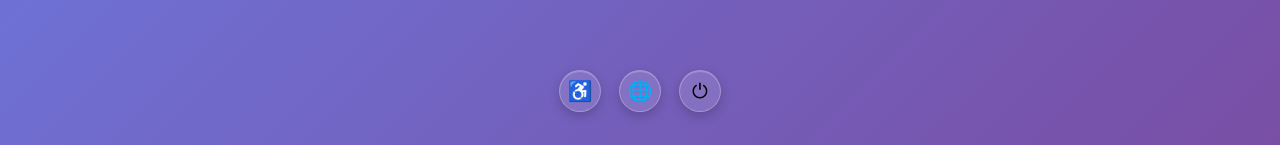
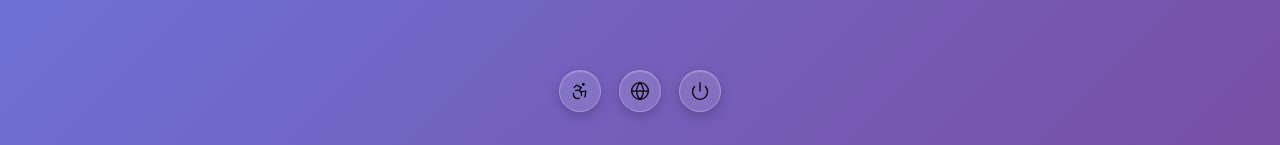
Before and after one commit to Zaid-maker/MacOS, a React (Vite) app: page / in a window 1280 px wide. Shown: the part 652-797 px from the top of the page. Built offline with nearby package versions, Linux system fonts and the light colour scheme.

Commit message:
Add enhanced sleep, restart, and shutdown functionalities with user notifications and animations in LoginPage

```diff
--- a/src/components/LoginPage.tsx
+++ b/src/components/LoginPage.tsx
@@ -1,4 +1,4 @@
-import { AlertCircle, ArrowLeft } from 'lucide-react';
+import { AlertCircle, ArrowLeft, Moon, RotateCw, Power, Globe, Accessibility } from 'lucide-react';
 import type React from 'react';
 import { useEffect, useState } from 'react';
 import { useAuth } from '../contexts/AuthContext';
@@ -91,12 +91,70 @@ export const LoginPage: React.FC = () => {
       'Sleep',
       'Your Mac is going to sleep...',
       'info',
-      { appIcon: '💤', duration: 3000 }
+      { appIcon: '🌙', duration: 2000 }
     );
+
+    // Dim the screen and fade out
     setTimeout(() => {
-      // In a real app, this would trigger sleep mode
-      console.log('Sleep mode activated');
-    }, 1000);
+      const overlay = document.createElement('div');
+      overlay.style.cssText = `
+        position: fixed;
+        top: 0;
+        left: 0;
+        width: 100%;
+        height: 100%;
+        background: #000;
+        z-index: 999999;
+        animation: fadeIn 1s ease-in-out;
+      `;
+      document.body.appendChild(overlay);
+
+      // After fade out, close the tab or show wake message
+      setTimeout(() => {
+        // Try to close the window (works if opened by script)
+        window.close();
+
+        // If window.close() doesn't work (most modern browsers), show wake screen
+        if (!window.closed) {
+          const iconContainer = document.createElement('div');
+          iconContainer.innerHTML = `
+            <svg xmlns="http://www.w3.org/2000/svg" width="72" height="72" viewBox="0 0 24 24" fill="none" stroke="currentColor" stroke-width="1.5" stroke-linecap="round" stroke-linejoin="round">
+              <path d="M12 3a6 6 0 0 0 9 9 9 9 0 1 1-9-9Z"></path>
+            </svg>
+          `;
+
+          overlay.innerHTML = `
+            <div style="
+              display: flex;
+              flex-direction: column;
+              align-items: center;
+              justify-content: center;
+              height: 100vh;
+              color: rgba(255,255,255,0.8);
+              font-family: -apple-system, BlinkMacSystemFont, 'SF Pro Display', system-ui, sans-serif;
+              text-align: center;
+              padding: 20px;
+            ">
+              <div id="sleep-icon" style="margin-bottom: 30px; opacity: 0.7;"></div>
+              <div style="font-size: 24px; font-weight: 300; margin-bottom: 10px;">Mac is asleep</div>
+              <div style="font-size: 16px; opacity: 0.7; margin-bottom: 30px;">Click or press any key to wake</div>
+            </div>
+          `;
+
+          overlay.querySelector('#sleep-icon')?.appendChild(iconContainer.firstElementChild!);
+
+          const wake = () => {
+            overlay.style.animation = 'fadeOut 0.5s ease-in-out';
+            setTimeout(() => {
+              document.body.removeChild(overlay);
+            }, 500);
+          };
+
+          overlay.addEventListener('click', wake);
+          document.addEventListener('keydown', wake, { once: true });
+        }
+      }, 1000);
+    }, 1500);
   };
 
   const handleRestart = () => {
@@ -104,12 +162,63 @@ export const LoginPage: React.FC = () => {
       'Restart',
       'Your Mac is restarting...',
       'warning',
-      { appIcon: '🔄', duration: 3000 }
+      { appIcon: '↻', duration: 2000 }
     );
+
     setTimeout(() => {
-      // In a real app, this would trigger restart
-      window.location.reload();
-    }, 2000);
+      // Show restart screen
+      const overlay = document.createElement('div');
+      overlay.style.cssText = `
+        position: fixed;
+        top: 0;
+        left: 0;
+        width: 100%;
+        height: 100%;
+        background: #000;
+        z-index: 999999;
+        display: flex;
+        align-items: center;
+        justify-content: center;
+        animation: fadeIn 0.5s ease-in-out;
+      `;
+
+      const iconContainer = document.createElement('div');
+      iconContainer.innerHTML = `
+        <svg xmlns="http://www.w3.org/2000/svg" width="48" height="48" viewBox="0 0 24 24" fill="none" stroke="currentColor" stroke-width="1.5" stroke-linecap="round" stroke-linejoin="round">
+          <path d="M21 12a9 9 0 1 1-9-9c2.52 0 4.93 1 6.74 2.74L21 8"></path>
+          <path d="M21 3v5h-5"></path>
+        </svg>
+      `;
+
+      overlay.innerHTML = `
+        <div style="
+          color: rgba(255,255,255,0.9);
+          font-family: -apple-system, BlinkMacSystemFont, 'SF Pro Display', system-ui, sans-serif;
+          text-align: center;
+        ">
+          <div id="restart-icon" style="margin-bottom: 20px; display: flex; justify-content: center; animation: spin 1.5s linear infinite;"></div>
+          <div style="font-size: 20px; font-weight: 300;">Restarting...</div>
+        </div>
+      `;
+      document.body.appendChild(overlay);
+
+      overlay.querySelector('#restart-icon')?.appendChild(iconContainer.firstElementChild!);
+
+      // Add spin animation
+      const style = document.createElement('style');
+      style.textContent = `
+        @keyframes spin {
+          from { transform: rotate(0deg); }
+          to { transform: rotate(360deg); }
+        }
+      `;
+      document.head.appendChild(style);
+
+      // Reload the page after animation
+      setTimeout(() => {
+        window.location.reload();
+      }, 2000);
+    }, 1500);
   };
 
   const handleShutDown = () => {
@@ -117,13 +226,92 @@ export const LoginPage: React.FC = () => {
       'Shut Down',
       'Your Mac is shutting down...',
       'error',
-      { appIcon: '⏻', duration: 3000 }
+      { appIcon: '⏼', duration: 2000 }
     );
+
     setTimeout(() => {
-      // In a real app, this would trigger shutdown
-      document.body.style.background = '#000';
-      document.body.innerHTML = '<div style="display:flex;align-items:center;justify-content:center;height:100vh;color:#fff;font-size:24px;">Shutting down...</div>';
-    }, 2000);
+      // Show shutdown screen
+      const overlay = document.createElement('div');
+      overlay.style.cssText = `
+        position: fixed;
+        top: 0;
+        left: 0;
+        width: 100%;
+        height: 100%;
+        background: #000;
+        z-index: 999999;
+        display: flex;
+        align-items: center;
+        justify-content: center;
+        animation: fadeIn 0.8s ease-in-out;
+      `;
+
+      const iconContainer = document.createElement('div');
+      iconContainer.innerHTML = `
+        <svg xmlns="http://www.w3.org/2000/svg" width="48" height="48" viewBox="0 0 24 24" fill="none" stroke="currentColor" stroke-width="1.5" stroke-linecap="round" stroke-linejoin="round">
+          <path d="M18.36 6.64a9 9 0 1 1-12.73 0"></path>
+          <line x1="12" y1="2" x2="12" y2="12"></line>
+        </svg>
+      `;
+
+      overlay.innerHTML = `
+        <div style="
+          color: rgba(255,255,255,0.9);
+          font-family: -apple-system, BlinkMacSystemFont, 'SF Pro Display', system-ui, sans-serif;
+          text-align: center;
+        ">
+          <div id="shutdown-icon" style="margin-bottom: 20px; display: flex; justify-content: center; opacity: 0.8;"></div>
+          <div style="font-size: 20px; font-weight: 300;">Shutting down...</div>
+        </div>
+      `;
+      document.body.appendChild(overlay);
+
+      overlay.querySelector('#shutdown-icon')?.appendChild(iconContainer.firstElementChild!);
+
+      // After shutdown animation, try to close tab or show blank screen
+      setTimeout(() => {
+        // Try to close the window
+        window.close();
+
+        // If window.close() doesn't work, show blank screen
+        if (!window.closed) {
+          overlay.innerHTML = '';
+          overlay.style.background = '#000';
+
+          // Optional: Add a subtle message with icon
+          setTimeout(() => {
+            const msgContainer = document.createElement('div');
+            msgContainer.innerHTML = `
+              <svg xmlns="http://www.w3.org/2000/svg" width="24" height="24" viewBox="0 0 24 24" fill="none" stroke="currentColor" stroke-width="1.5" stroke-linecap="round" stroke-linejoin="round" style="opacity: 0.3; margin-bottom: 10px;">
+                <circle cx="12" cy="12" r="10"></circle>
+                <line x1="12" y1="8" x2="12" y2="12"></line>
+                <line x1="12" y1="16" x2="12.01" y2="16"></line>
+              </svg>
+            `;
+
+            overlay.innerHTML = `
+              <div style="
+                display: flex;
+                flex-direction: column;
+                align-items: center;
+                justify-content: center;
+                height: 100vh;
+                color: rgba(255,255,255,0.3);
+                font-family: -apple-system, BlinkMacSystemFont, 'SF Pro Text', system-ui, sans-serif;
+                text-align: center;
+              ">
+                <div id="info-icon" style="margin-bottom: 10px;"></div>
+                <div style="font-size: 14px; font-weight: 300;">
+                  System shut down. You can close this tab.
+                </div>
+              </div>
+            `;
+
+            overlay.querySelector('#info-icon')?.appendChild(msgContainer.firstElementChild!);
+          }, 1000);
+        }
+      }, 2000);
+    }, 1500);
   };
 
   return (
@@ -200,13 +388,13 @@ export const LoginPage: React.FC = () => {
       <div className="login-footer">
         <div className="login-footer-icons">
           <button className="footer-icon" title="Accessibility">
-            ♿
+            <Accessibility size={20} strokeWidth={1.5} />
           </button>
           <button className="footer-icon" title="Language">
-            🌐
+            <Globe size={20} strokeWidth={1.5} />
           </button>
           <button className="footer-icon" title="Power">
-            ⏻
+            <Power size={20} strokeWidth={1.5} />
           </button>
         </div>
       </div>
```
